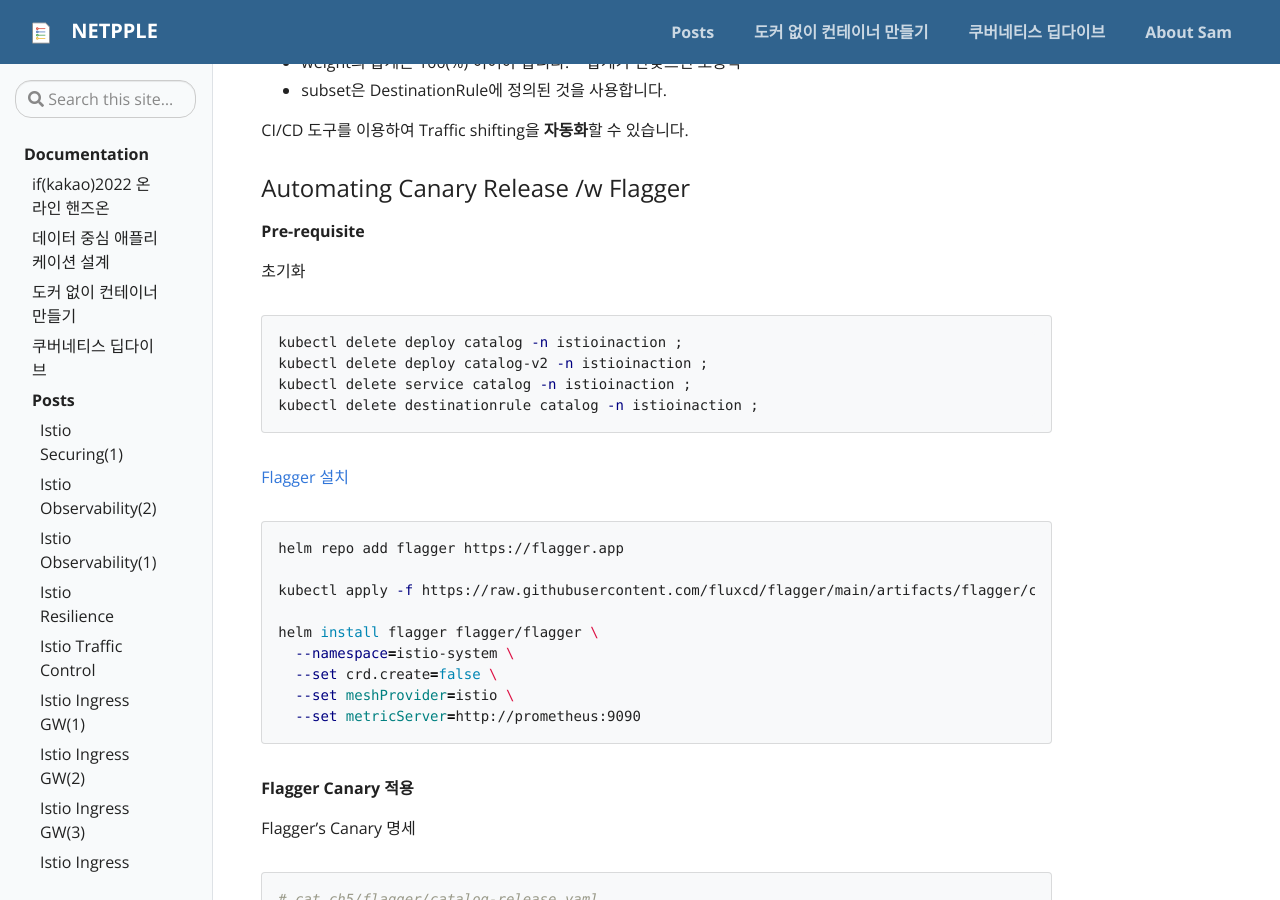
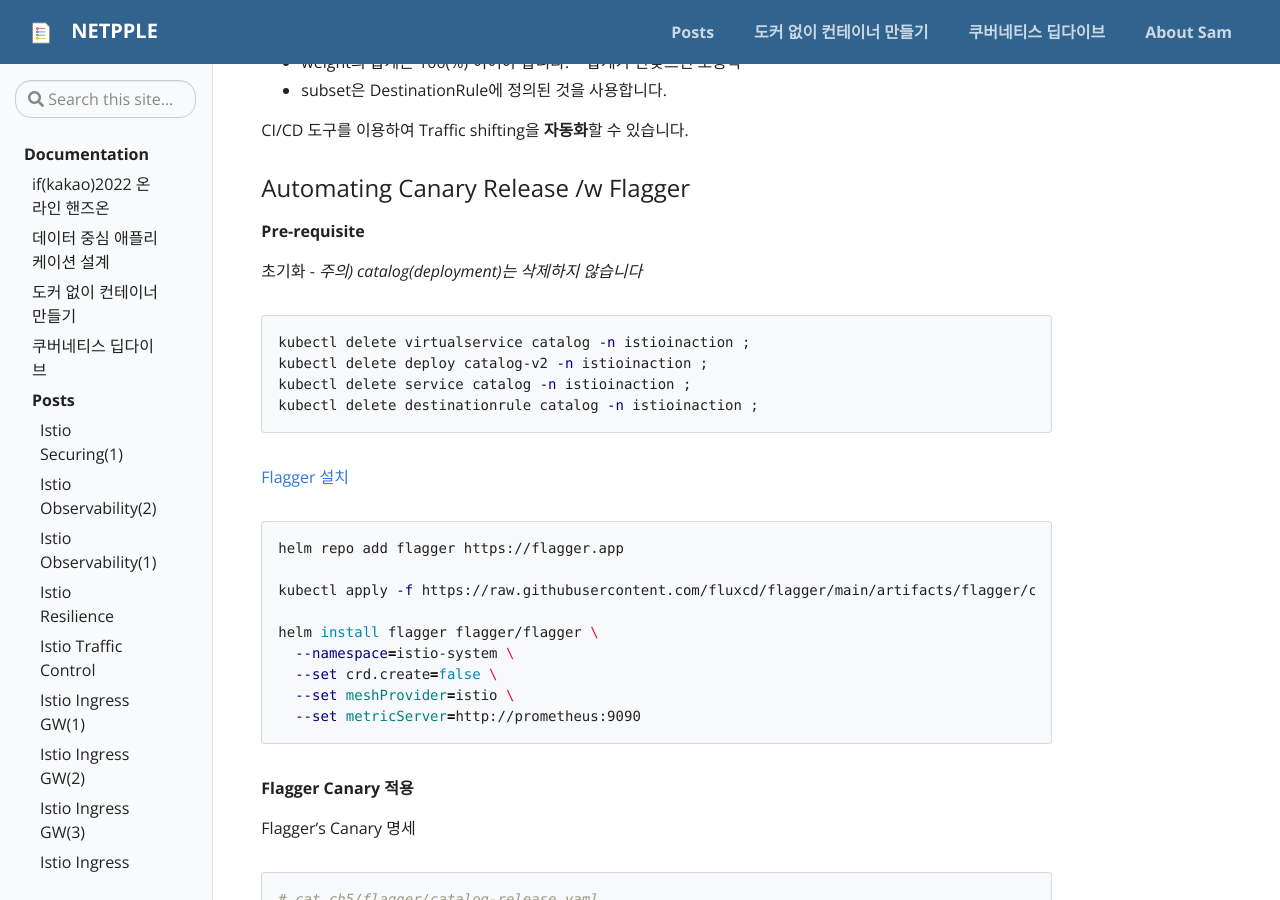
Before and after one commit to netpple/netpple.github.io, a Jekyll site: the page built from _posts/2023-01-07-Istio-ch5-traffic-control.md, in a window 1280 px wide and 900 px high, scrolled down 16603 px. Built offline with Jekyll 4.4.1, drawn with Linux system fonts in a browser that asks for light colours; our own code applies the rules of GitHub Pages for plain Markdown files.

Commit message:
flagger 초기화 관련 수정

````diff
--- a/_posts/2023-01-07-Istio-ch5-traffic-control.md
+++ b/_posts/2023-01-07-Istio-ch5-traffic-control.md
@@ -742,10 +742,10 @@
 
 **Pre-requisite**
 
-초기화
+초기화 - *주의) catalog(deployment)는 삭제하지 않습니다*
 
 ```bash
-kubectl delete deploy catalog -n istioinaction ;
+kubectl delete virtualservice catalog -n istioinaction ;
 kubectl delete deploy catalog-v2 -n istioinaction ;
 kubectl delete service catalog -n istioinaction ;
 kubectl delete destinationrule catalog -n istioinaction ;
````
